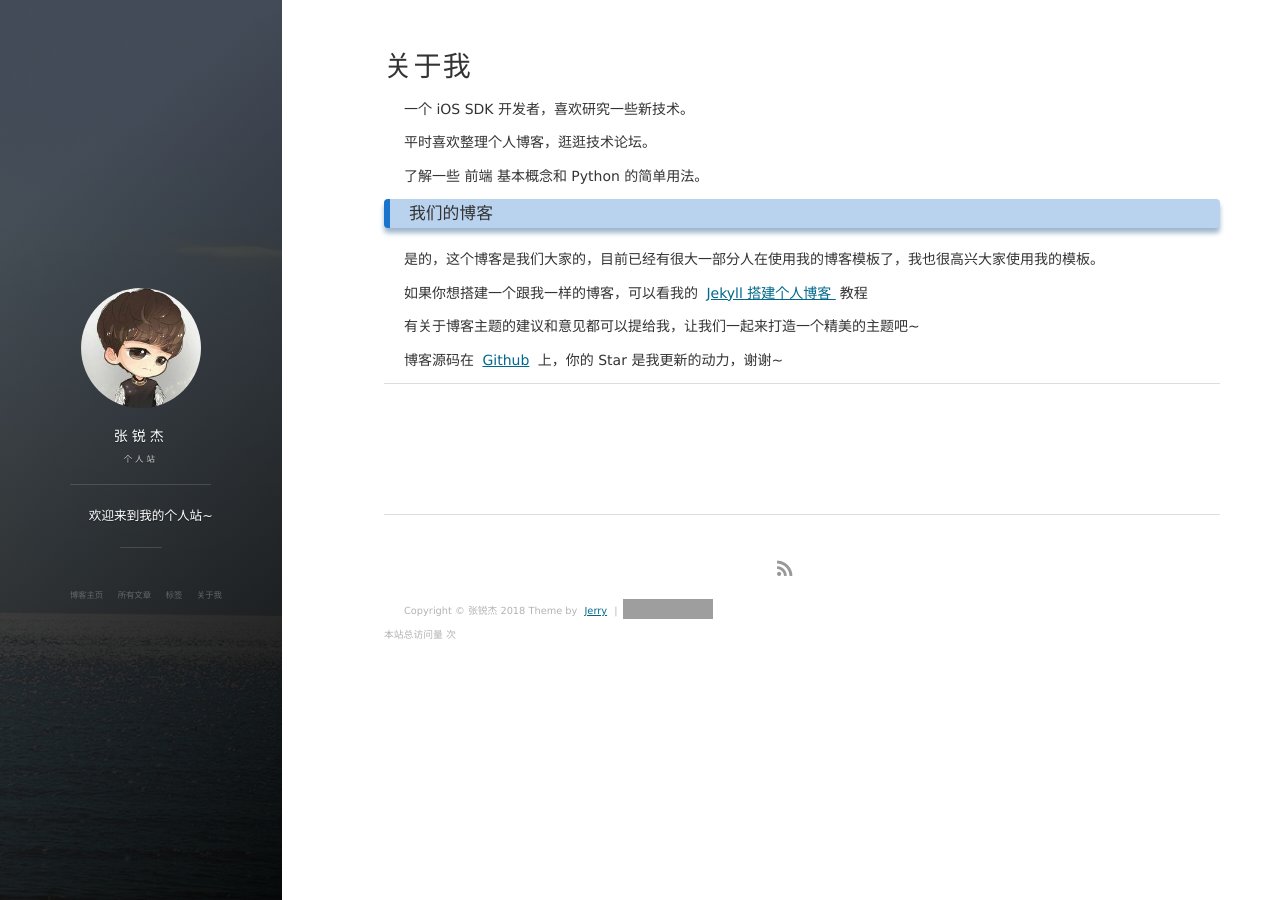
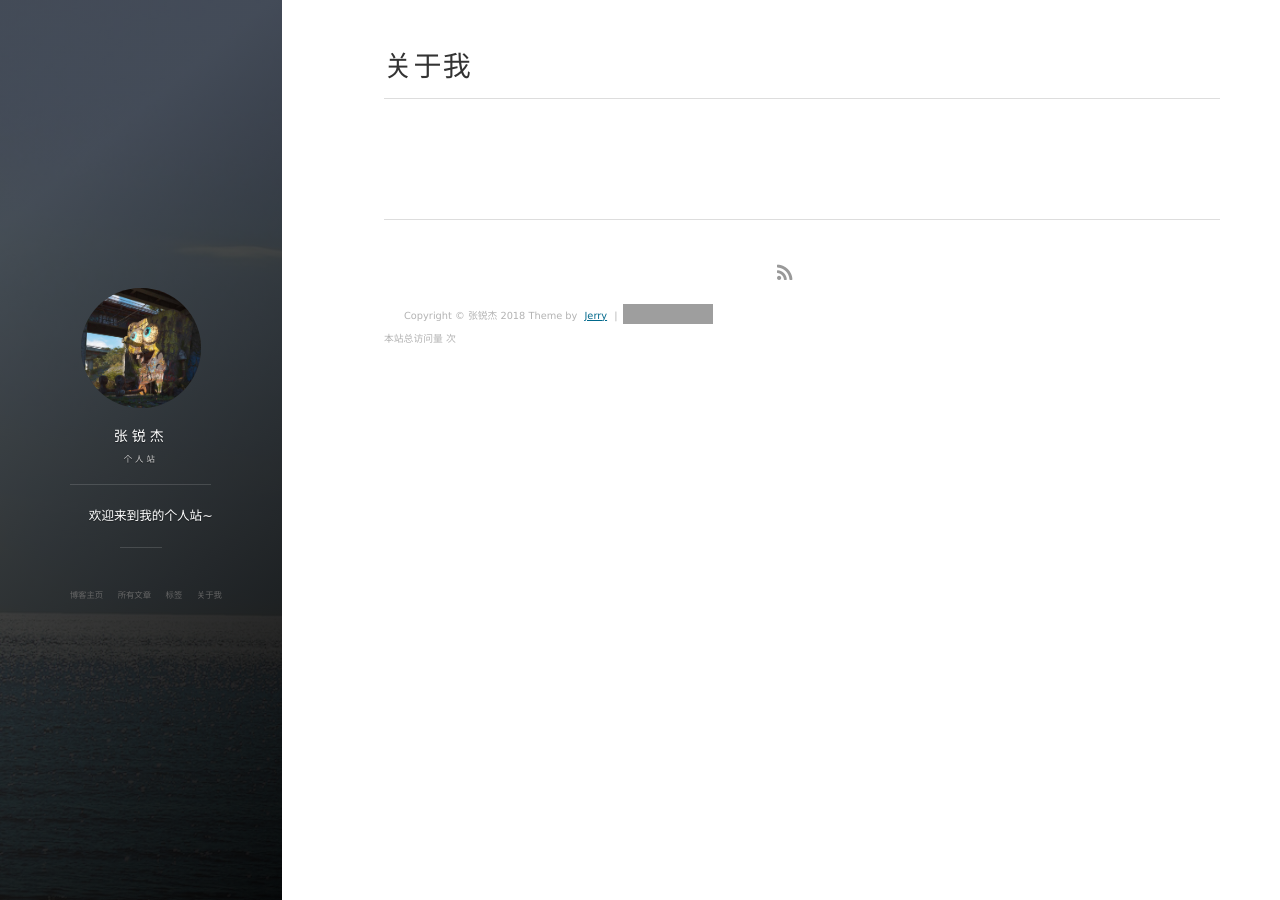
Before and after one commit to Jerry379/Jerry379.github.io, a Jekyll site: the page built from about.md, in a window 1280 px wide. Built offline with Jekyll 4.4.1, drawn with Linux system fonts in a browser that asks for light colours; nearby versions of some CDN libraries; comment, search, counter and statistics services are not loaded; grey boxes are pictures that could not be loaded.

Commit message:
修改个人信息相关

```diff
--- a/_config.yml
+++ b/_config.yml
@@ -33,12 +33,6 @@
 
 
 # 《----------------- 上面的信息修改成你自己的 ---------------------------》
-#
-#
-#  _post/ 下的文章更换成你自己的文章
-#  帮忙star一下，感谢~😆 地址： https://github.com/leopardpan/leopardpan.github.io
-#
-#
 # 《--------------- 下面的信息可以自行选择是否修改 ------------------------》
 
 
--- a/_includes/head.html
+++ b/_includes/head.html
@@ -5,7 +5,6 @@
 
   <title>{% if page.title %}{{ page.title | escape }}{% else %}{{ site.title | escape }}{% endif %}</title>
   <meta name="description" content="{% if page.excerpt %}{{ page.excerpt | strip_html | strip_newlines | truncate: 160 }}{% else %}{{ site.description }}{% endif %}">
-  <meta name="author" content="leopardpan">
 
   <meta name="twitter:card" content="summary">
   <meta name="twitter:title" content="{% if page.title %}{{ page.title | escape }}{% else %}{{ site.title | escape }}{% endif %}">
--- a/about.md
+++ b/about.md
@@ -3,39 +3,6 @@
 title: 关于我
 ---
 
-一个 iOS SDK 开发者，喜欢研究一些新技术。
-<p>
-平时喜欢整理个人博客，逛逛技术论坛。
-<p>
-了解一些 前端 基本概念和 Python 的简单用法。
-
-<p>
-
-<h3> 我们的博客 </h3>
-
-<p>
-
-是的，这个博客是我们大家的，目前已经有很大一部分人在使用我的博客模板了，我也很高兴大家使用我的模板。
-
-<p>
-
-如果你想搭建一个跟我一样的博客，可以看我的
-<a href="/2016/10/jekyll_tutorials1/"> Jekyll 搭建个人博客 </a>
-教程
-
-<p>
-
-有关于博客主题的建议和意见都可以提给我，让我们一起来打造一个精美的主题吧~
-
-<p>
-
-博客源码在 <a target="_blank" href='https://github.com/leopardpan/leopardpan.github.io/'>Github</a> 上，你的 Star 是我更新的动力，谢谢~
-
-<p>
-
-<p>
-
-<p>
 
 
 {% include comments.html %}
```
Also changed, not shown: images/avatar.jpg.
